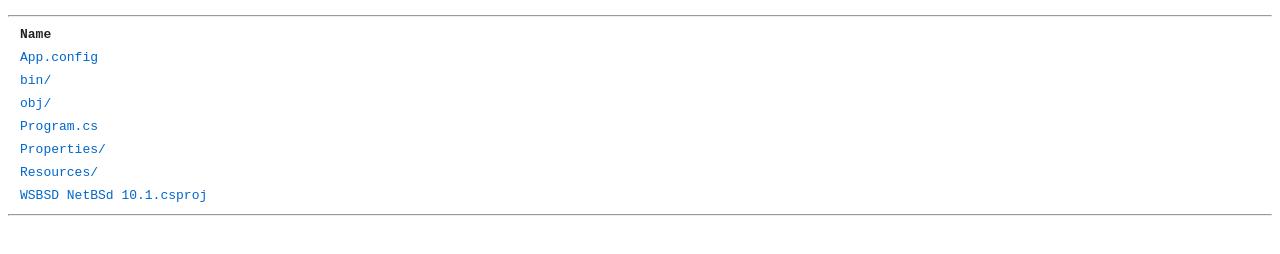
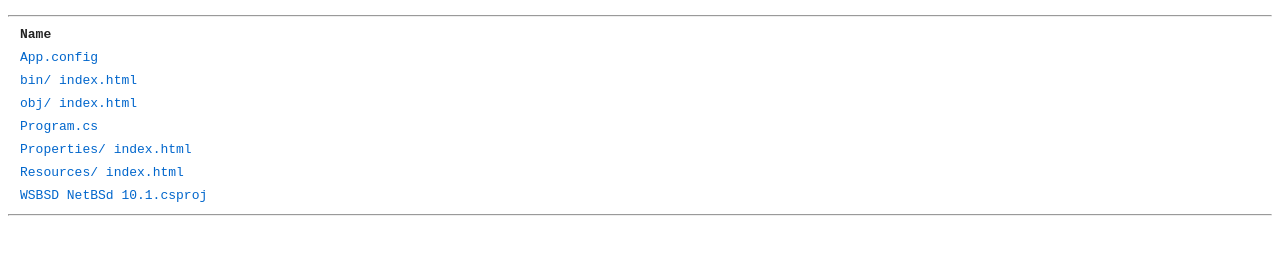
Before and after one commit to TTSConsulting/sourcecode.wsbsd.org, a plain HTML site: page 1.0.0.4-X/1.0.0.4-4/NetBSD/10.1/root/WSBSD NetBSd 10.1/index.html in a window 1280 px wide. Shown: the part 50-304 px from the top of the page. Drawn offline with Linux system fonts and the light colour scheme.

Commit message:
Update index.html to include links for bin, obj, Properties, and Resources directories

```diff
--- a/1.0.0.4-X/1.0.0.4-4/NetBSD/10.1/root/WSBSD NetBSd 10.1/index.html
+++ b/1.0.0.4-X/1.0.0.4-4/NetBSD/10.1/root/WSBSD NetBSd 10.1/index.html
@@ -18,11 +18,11 @@
   <table>
     <tr><th>Name</th></tr>
     <tr><td><a href="App.config">App.config</a></td></tr>
-    <tr><td><a href="bin/">bin/</a></td></tr>
-    <tr><td><a href="obj/">obj/</a></td></tr>
+    <tr><td><a href="bin/">bin/</a> <a href="bin/index.html">index.html</a></td></tr>
+    <tr><td><a href="obj/">obj/</a> <a href="obj/index.html">index.html</a></td></tr>
     <tr><td><a href="Program.cs">Program.cs</a></td></tr>
-    <tr><td><a href="Properties/">Properties/</a></td></tr>
-    <tr><td><a href="Resources/">Resources/</a></td></tr>
+    <tr><td><a href="Properties/">Properties/</a> <a href="Properties/index.html">index.html</a></td></tr>
+    <tr><td><a href="Resources/">Resources/</a> <a href="Resources/index.html">index.html</a></td></tr>
     <tr><td><a href="WSBSD NetBSd 10.1.csproj">WSBSD NetBSd 10.1.csproj</a></td></tr>
   </table>
   <hr>
```
